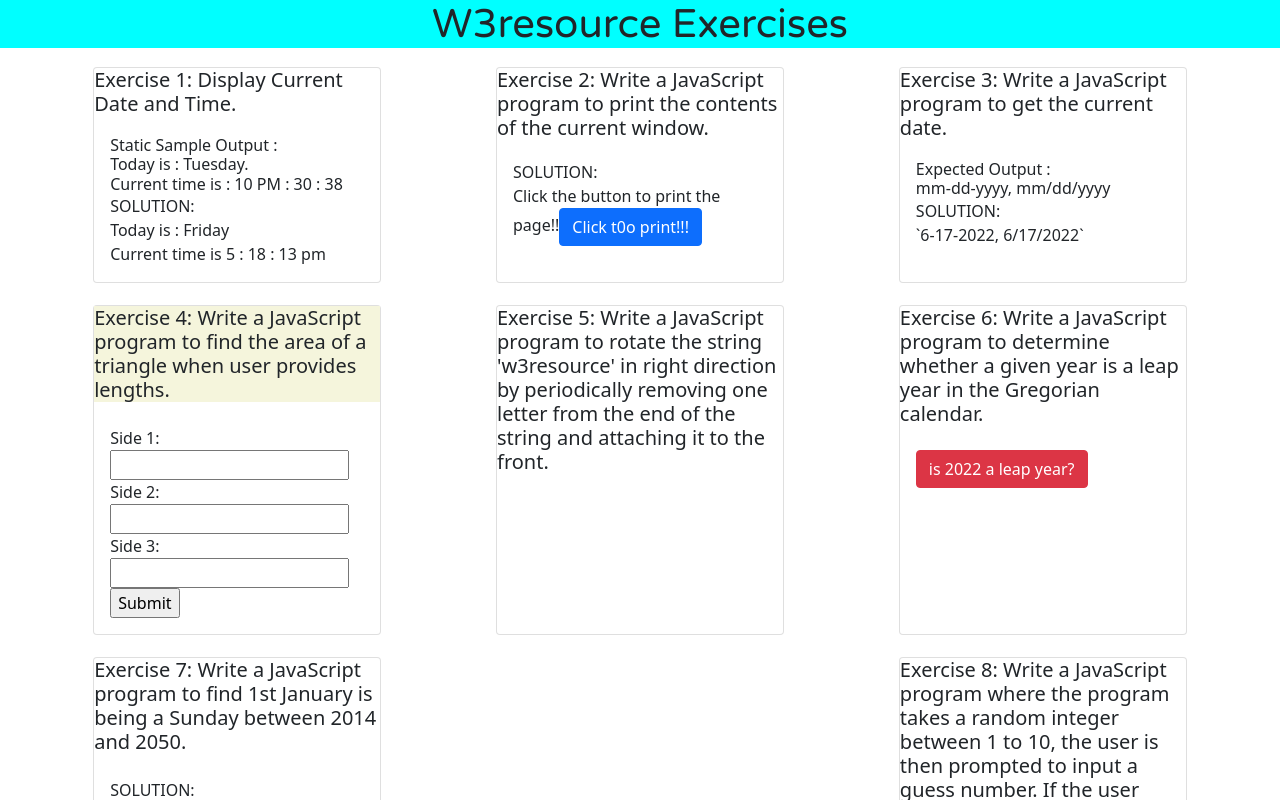
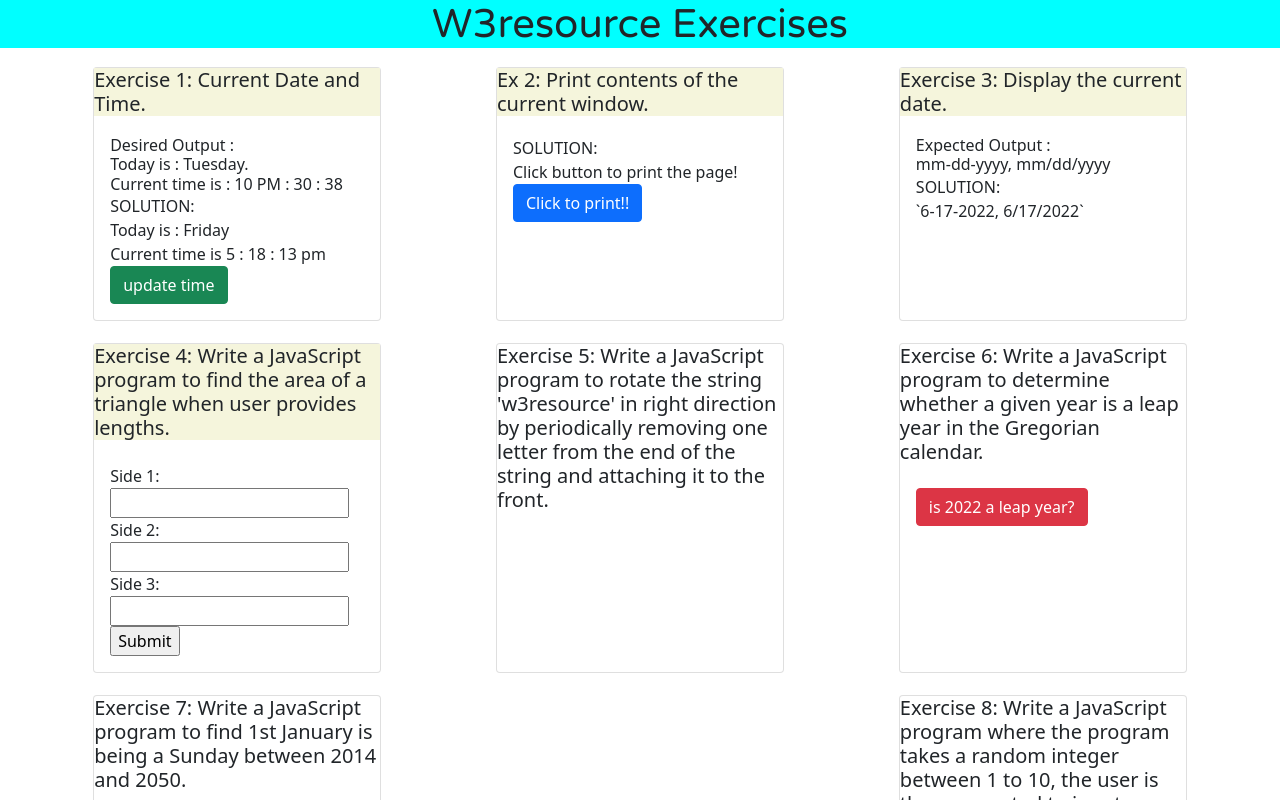
Before and after one commit to guerillaxgardener/w3resource_js_exercises, a React (Create React App) app: page / in a window 1280 px wide. Shown: the top 800 px of the page. Built offline with nearby package versions, Linux system fonts and the light colour scheme.

Commit message:
Add classes

```diff
--- a/src/exercises/Ex1.js
+++ b/src/exercises/Ex1.js
@@ -1,15 +1,11 @@
+//Write a JavaScript program to display the current day and time in the following format.  Go to the editor
+//Sample Output : Today is : Tuesday.
+//Current time is : 10 PM : 30 : 38
 import React from "react";
-import { Card } from "react-bootstrap";
-// import { useState } from 'react'
+import { Card, Button } from "react-bootstrap";
+import '../exercise.css';
 
-
-const ex1 = (props) => {
-  // STATE**************************************
-  // const [show, setShow] = useState(false);
-
-
-  //EVENTHANDLER********************************
-
+const Ex1 = (props) => {
   let weekdays = ['Sunday', 'Monday', 'Tuesday', 'Wednesday', 'Thursday', 'Friday', 'Saturday']
   let date = new Date()
   let dayOfWeek = weekdays[date.getDay()]
@@ -20,36 +16,35 @@
   let prepand = (hours <= 12) ? 'am' : 'pm'
   //manipulate hours from 24 hr to 12 hr clock with ternary
   hours = (hours >= 12) ? hours - 12 : hours
+  minutes = (minutes < 10) ? `0${minutes}` : minutes
+  seconds = (seconds < 10) ? `0${seconds}` : seconds
 
+  const pageRefresh = () => window.location.reload(false);
 
-  //**************************************************
   return (
 
     <>
 
-      <Card.Title>Exercise 1: Display Current Date and Time.</Card.Title>
-      {/* <Card.Img
-              src={this.props.beast.image_url}
-              onClick={this.handleBeastClick}
-              alt={this.props.beast.description}
-            /> */}
-      <Card.Body>
-        <Card.Subtitle>
-          Static Sample Output : <br />
+      <Card.Title className="exercise-title">
+        Exercise 1: Current Date and Time.
+      </Card.Title>
+
+      <Card.Body className="exercise-body">
+        <Card.Subtitle className="exercise-expected-output">
+          Desired Output : <br />
           Today is : Tuesday. <br />
           Current time is : 10 PM : 30 : 38
         </Card.Subtitle>
 
-        <Card.Text>
+        <Card.Text className="exercise-solution">
           SOLUTION: <br />
           Today is : {dayOfWeek} <br />
           Current time is {hours} : {minutes} : {seconds} {prepand}
+          <Button variant="success" onClick={pageRefresh}> update time </Button>
         </Card.Text>
       </Card.Body>
-
     </>
-
   )
 }
 
-export default (ex1)
+export default (Ex1)
--- a/src/exercises/Ex2.js
+++ b/src/exercises/Ex2.js
@@ -1,9 +1,8 @@
 import React from "react";
 import { Card, Button } from "react-bootstrap";
-// import { useState } from 'react'
+import '../exercise.css';
 
-
-const ex2 = (props) => {
+const Ex2 = (props) => {
 
   let printThePage = () => {
     window.print();
@@ -13,18 +12,20 @@
 
     <>
 
-        <Card.Title>Exercise 2: Write a JavaScript program to print the contents of the current window.</Card.Title>
+      <Card.Title className="exercise-title">
+        Ex 2: Print contents of the current window.
+      </Card.Title>
 
-        <Card.Body>
-          <Card.Subtitle>
+      <Card.Body className="exercise-body">
+        <Card.Subtitle className="exercise-expected-output">
 
         </Card.Subtitle>
 
-          <Card.Text>
+        <Card.Text className="exercise-solution">
           SOLUTION: <br />
-            Click the button to print the page!!
+          Click button to print the page!
           <Button onClick={printThePage}>
-              Click t0o print!!!
+            Click to print!!
           </Button>
         </Card.Text>
       </Card.Body>
@@ -34,4 +35,4 @@
   )
 }
 
-export default (ex2)
+export default (Ex2)
--- a/src/exercises/Ex3.js
+++ b/src/exercises/Ex3.js
@@ -1,34 +1,29 @@
 //3. Write a JavaScript program to get the current date.
 //Expected Output :
 //mm-dd-yyyy, mm/dd/yyyy or dd-mm-yyyy, dd/mm/yyyy
-
 import React from "react";
 import { Card } from "react-bootstrap";
-// import { useState } from 'react'
+import '../exercise.css';
 
-
-const ex3 = (props) => {
-
+const Ex3 = (props) => {
   let today = new Date();
-
   let dd = today.getDate();
-
   let mm = today.getMonth() + 1;
-
   let yyyy = today.getFullYear();
 
   return (
     <>
-        <Card.Title>Exercise 3: Write a JavaScript program to get the current date.
+        <Card.Title className="exercise-title">
+          Exercise 3: Display the current date.
         </Card.Title>
 
-        <Card.Body>
-          <Card.Subtitle>
+        <Card.Body className="exercise-body">
+          <Card.Subtitle className="exercise-expected-output">
             Expected Output : <br />
             mm-dd-yyyy, mm/dd/yyyy
           </Card.Subtitle>
 
-          <Card.Text>
+          <Card.Text className="exercise-solution">
             SOLUTION: <br />
             `{mm}-{dd}-{yyyy}, {mm}/{dd}/{yyyy}`
           </Card.Text>
@@ -37,4 +32,4 @@
   )
 }
 
-export default (ex3)
+export default (Ex3)
```
Lines whose indentation alone changed are shown as unchanged.
